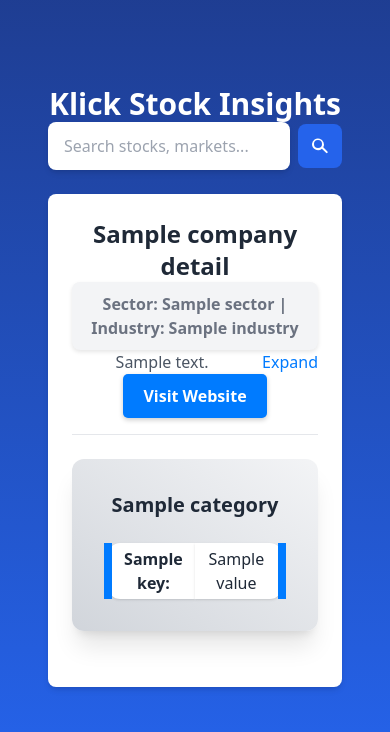
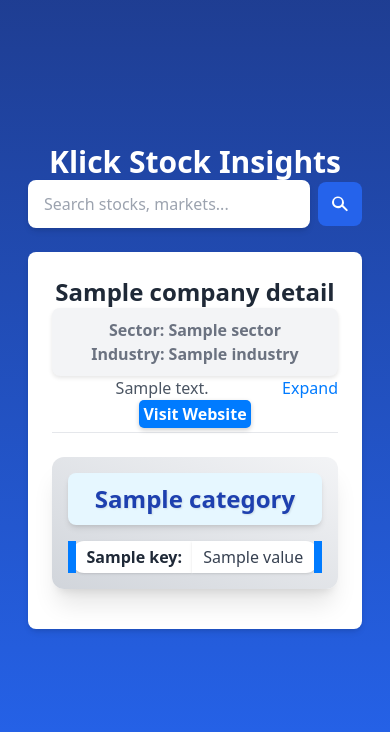
Before and after one commit to HARI-KIRAN-REDDY/FundamentalAnalysis, a Flask app: template templates/data.html in a window 390 px wide. Shown: the part 72-804 px from the top of the page. Run offline with Flask 3, Linux system fonts and the light colour scheme; the template is opened without the code that fills it: most values are stand-ins (such as "Sample title", 1, 10 or a date in 2020); some libraries are stand-ins or nearby versions.

Commit message:
Mobile Version updated

```diff
--- a/templates/buttons/data_sub_website_button.html
+++ b/templates/buttons/data_sub_website_button.html
@@ -5,7 +5,7 @@
     display: inline-block;
     background-color: #007BFF;
     color: white;
-    padding: 10px 20px;
+    padding: 2px 4px;
     border-radius: 5px;
     text-decoration: none;
     transition: background-color 0.3s, transform 0.3s;
--- a/templates/data.html
+++ b/templates/data.html
@@ -1,7 +1,7 @@
 {% extends "base.html" %}
 
 {% block content %}
-<div class="container mx-auto p-6">
+<div class="container mx-auto p-1">
     <!-- Navigation & Search -->
     <div class="flex flex-col md:flex-row justify-between items-center mb-6">
         <h1 class="text-3xl font-bold text-white text-center md:text-left">Klick Stock Insights</h1>
@@ -11,10 +11,10 @@
     {% if data %}
     <div class="bg-white p-6 rounded-lg shadow-md">
         <!-- Company Overview -->
-        <div class="mb-6 border-b pb-4">
+        <div class="mb-6 border-b pb-1">
             <h2 class="text-2xl font-semibold text-gray-800">{{ data['Company Details']['longName'] }}</h2>
             <p style="color: #6b7280; font-weight: bold; font-size: 16px; padding: 10px; background-color: #f3f4f6; border-radius: 8px; box-shadow: 0 2px 4px rgba(0, 0, 0, 0.1);">
-                Sector: {{ data['Company Details']['sector'] }} | Industry: {{ data['Company Details']['industry'] }}
+                Sector: {{ data['Company Details']['sector'] }} <br> Industry: {{ data['Company Details']['industry'] }}
             </p>
             {% include "summary.html" %}
             {% include "buttons/data_sub_website_button.html" %}
--- a/templates/data_sub_grid.html
+++ b/templates/data_sub_grid.html
@@ -1,14 +1,14 @@
 <!-- Stock Overview Grid -->
-<div class="grid grid-cols-1 md:grid-cols-2 gap-8 mb-8">
+<div class="grid grid-cols-1 md:grid-cols-2 gap-1 mb-4"> <!-- Reduced gap from 8 to 4 -->
     {% for category, details in data.items() if category != 'Company Details' %}
-    <div class="bg-gradient-to-bl from-gray-100 to-gray-300 p-8 rounded-xl shadow-xl hover:shadow-2xl transition-shadow duration-500 ease-in-out">
-        <h3 class="text-xl font-bold text-gray-800 mb-6">{{ category }}</h3>
+    <div class="bg-gradient-to-bl from-gray-100 to-gray-300 p-4 rounded-xl shadow-xl hover:shadow-2xl transition-shadow duration-500 ease-in-out">
+         <h3 class="text-2xl font-bold text-blue-800 mb-4 shadow-md" style="text-shadow: 1px 1px 2px rgba(0, 0, 0, 0.1); background-color: #e6f7ff; padding: 10px; border-radius: 8px;">{{ category }}</h3>
         <table class="w-full text-gray-600 table-bordered">
             <tbody>
                 {% for key, value in details.items() %}
                 <tr class="hover:bg-gray-50 transition-all duration-500 ease-in-out">
-                    <td class="p-1 bg-white shadow rounded-l-xl font-semibold text-gray-800 text-md">{{ key }}:</td>
-                    <td class="p-1 bg-white shadow rounded-r-xl text-gray-800 text-md">{{ value }}</td>
+                    <td class="py-1 px-1 bg-white shadow rounded-l-xl font-semibold text-gray-800 text-md">{{ key }}:</td> <!-- Reduced horizontal padding -->
+                    <td class="py-1 px-1 bg-white shadow rounded-r-xl text-gray-700 text-md">{{ value }}</td> <!-- Reduced horizontal padding -->
                 </tr>
                 {% endfor %}
             </tbody>
```
